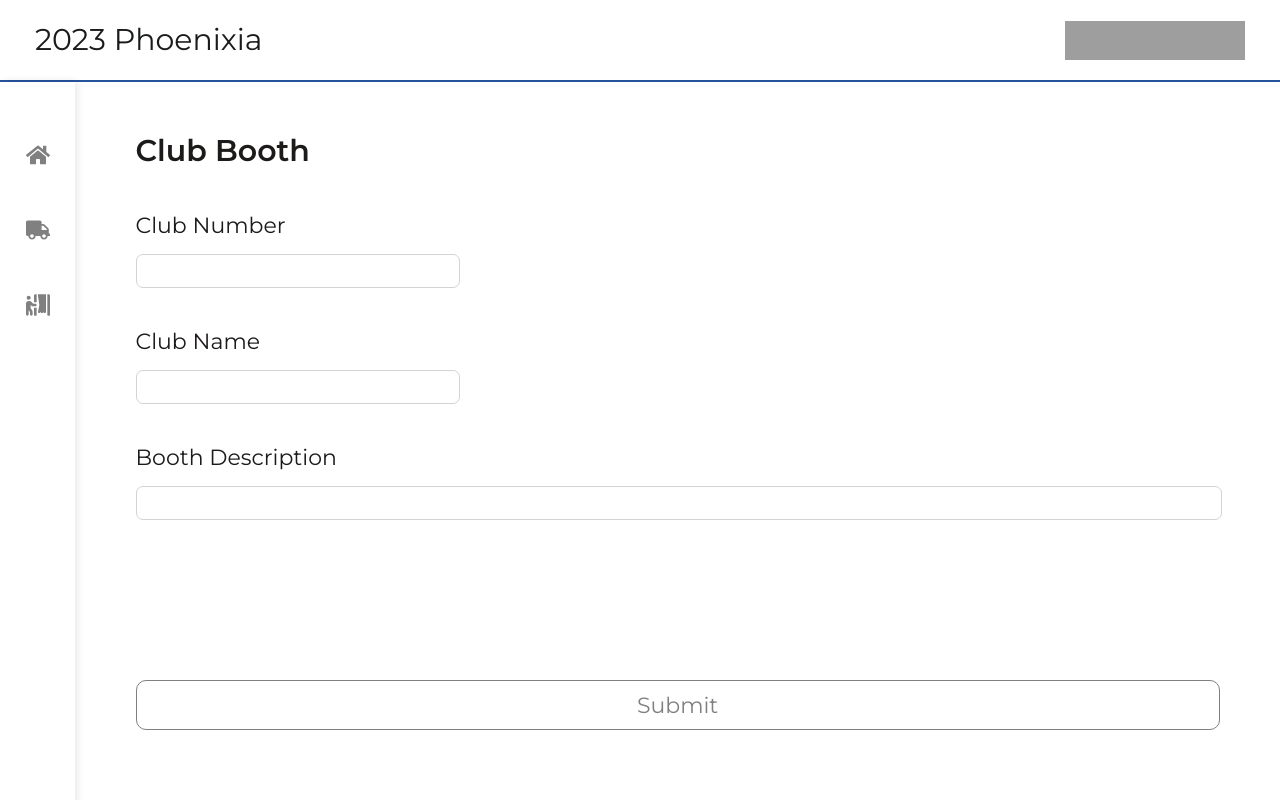
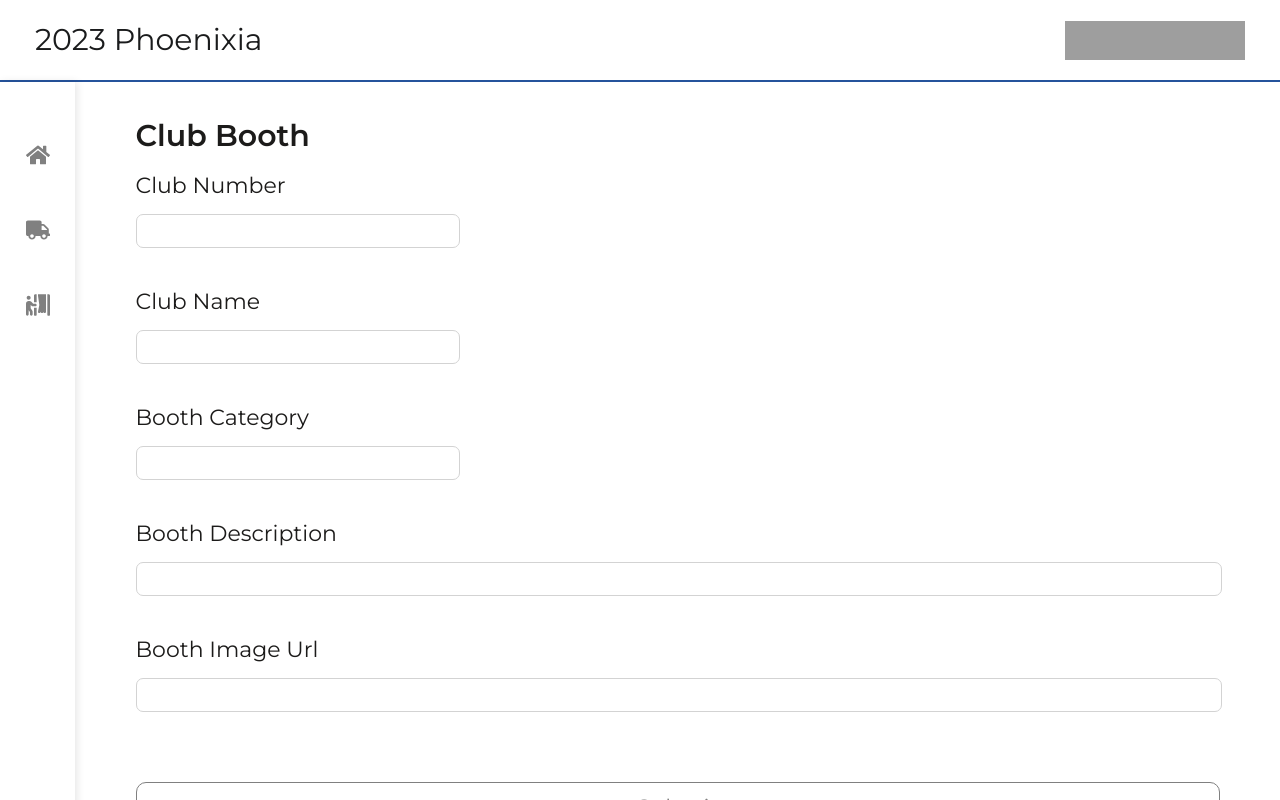
Before and after one commit to FE-PE/2023Phoenixia-Admin, a React (Create React App) app: page /booths/create in a window 1280 px wide. Shown: the top 800 px of the page. Built offline with nearby package versions, Linux system fonts and the light colour scheme; grey boxes are pictures that could not be loaded.

Commit message:
[feat]: club booth category & image

```diff
--- a/public/index.html
+++ b/public/index.html
@@ -5,8 +5,6 @@
     <link rel="icon" href="%PUBLIC_URL%/img/favicon.png" />
     <meta name="viewport" content="width=device-width, initial-scale=1" />
     <meta name="theme-color" content="#000000" />
-    <meta http-equiv="Content-Security-Policy" content="upgrade-insecure-requests" />
-    <meta http-equiv="Permissions-Policy" content="interest-cohort=()">
     <meta
       name="description"
       content="Web site created using create-react-app"
--- /dev/null
+++ b/src/main/contents/clubBooth/boothCreate/boothCreate.css
@@ -0,0 +1,7 @@
+.mg-top-30px {
+    margin-top: 30px;
+}
+
+.mg-btm-50px {
+    margin-bottom: 50px;
+}
--- a/src/main/contents/clubBooth/boothCreate/boothCreate.js
+++ b/src/main/contents/clubBooth/boothCreate/boothCreate.js
@@ -1,12 +1,15 @@
 import axios from "axios";
 import { useState } from "react";
 import { BASE_URL, CONFIG } from "../../../../api/ApiConfig";
+import './boothCreate.css'
 
 function BoothCreate() {
 
     const [Number, setNumber] = useState("");
     const [Name, setName] = useState("");
+    const [Category, setCategory] = useState("");
     const [Description, setDescription] = useState("");
+    const [ImageUrl, setImageUrl] = useState("");
 
     function numberHandler(e) {
         e.preventDefault();
@@ -18,9 +21,19 @@ function BoothCreate() {
         setName(e.target.value);
     }
 
+    function categoryHandler(e) {
+        e.preventDefault();
+        setCategory(e.target.value);
+    }
+
     function descriptionHandler(e) {
         e.preventDefault();
         setDescription(e.target.value);
+    }
+
+    function imageUrlHandler(e) {
+        e.preventDefault();
+        setImageUrl(e.target.value);
     }
 
     function submitHandler(e) {
@@ -29,7 +42,9 @@ function BoothCreate() {
         let body = {
             number : Number,
             name : Name,
+            category : Category,
             description : Description,
+            imageUrl : ImageUrl
         }
 
         axios.post(BASE_URL + `api/club`, body)
@@ -44,15 +59,19 @@ function BoothCreate() {
     return (
         <div className='info-wrap'>
             <div className='top-margin'></div>
-            <p className='category-title'>Club Booth</p>
+            <p className='category-title mg-top-50px'>Club Booth</p>
             <form onSubmit={submitHandler} className='truck-form'>
                 <p className='form-title'>Club Number</p>
                 <input value={Number} onChange={numberHandler} className='form-input-text width-300' type='text' required></input>
                 <p className='form-title'>Club Name</p>
                 <input value={Name} onChange={nameHandler} className='form-input-text width-300' type='text' required></input>
+                <p className='form-title'>Booth Category</p>
+                <input value={Category} onChange={categoryHandler} className='form-input-text width-300' type='text' required></input>
                 <p className='form-title'>Booth Description</p>
                 <input value={Description} onChange={descriptionHandler} className='form-input-text width-100per' type='text' required></input>
-                <button className='form-submit-button'>Submit</button>
+                <p className='form-title'>Booth Image Url</p>
+                <input value={ImageUrl} onChange={imageUrlHandler} className='form-input-text width-100per' type='text' required></input>
+                <button className='mg-top-30px mg-btm-50px form-submit-button'>Submit</button>
             </form>
         </div>
     );
--- a/src/main/contents/clubBooth/boothDetail/BoothDetail.js
+++ b/src/main/contents/clubBooth/boothDetail/BoothDetail.js
@@ -39,7 +39,12 @@ function BoothDetail() {
                     <button onClick={deleteButtonHandler} className='update-delete-button'>삭제</button>
                 </div>
             </div>
+            <p className='detail-truck-description'>{booth.category}</p>
             <p className='detail-truck-description'>{booth.description}</p>
+            <div className='image-wrap'>
+            <img src={booth.imageUrl} className='truck-image'></img>
+            <div></div>
+            </div>
         </div>
     );
 }
```
